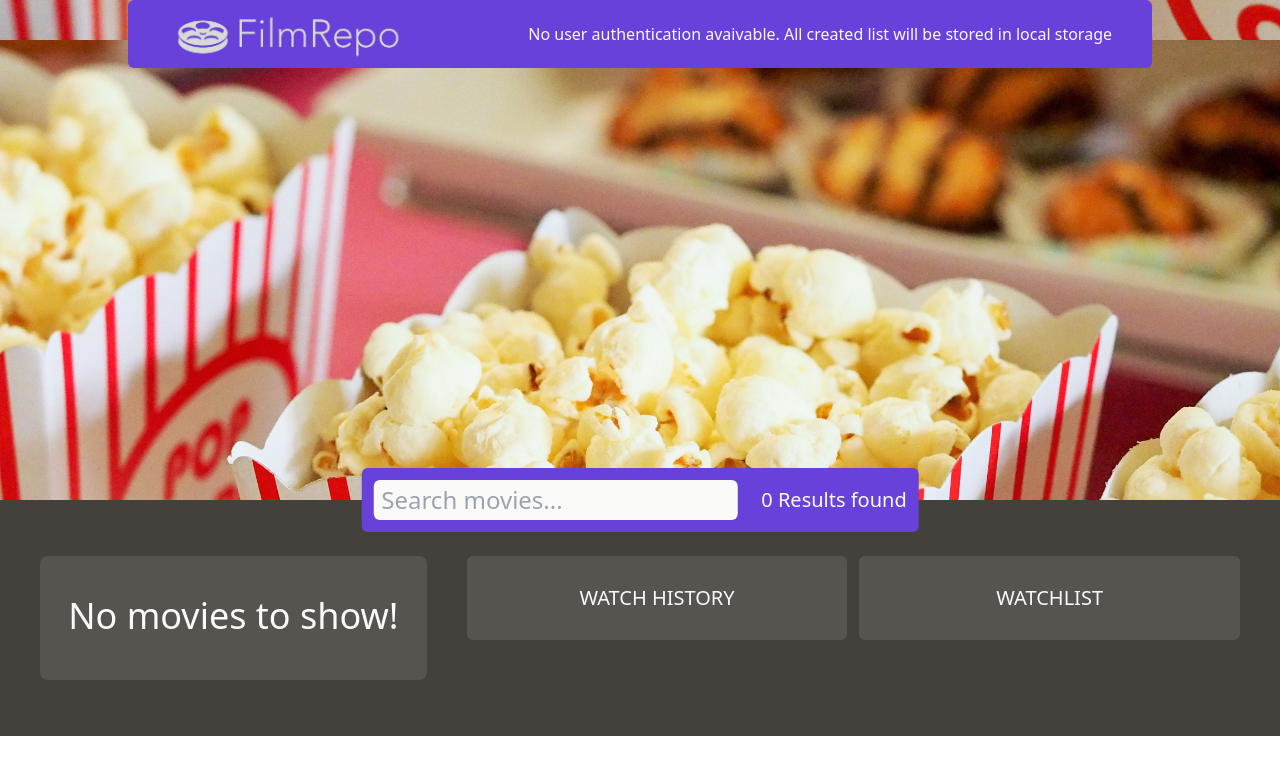
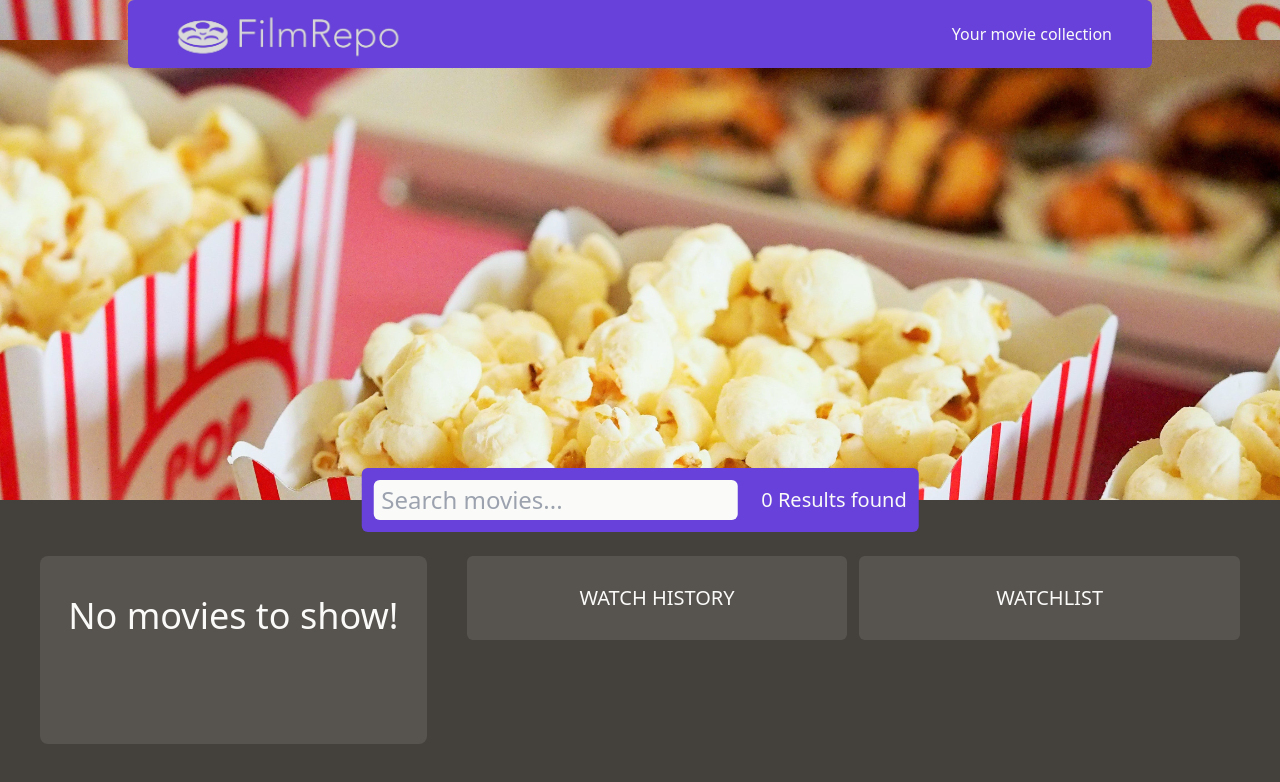
Before and after one commit to Kisyov92/FilmRepo, a React (Create React App) app: page / in a window 1280 px wide. Shown: the top 782 px of the page. Built offline with nearby package versions, Linux system fonts and the light colour scheme.

Commit message:
Fixed layout

```diff
--- a/src/App.js
+++ b/src/App.js
@@ -19,6 +19,7 @@ function App() {
 
   return (
     <>
+      <div className="flex min-h-screen flex-col">
         <Header
           onMovieInput={handleMovieInput}
           onSetQuery={setQuery}
@@ -32,6 +33,7 @@ function App() {
           // isLoggedIn={isLoggedIn}
           // user={username}
         />
+      </div>
     </>
   );
 }
--- a/src/Header.js
+++ b/src/Header.js
@@ -89,12 +89,9 @@ function Header({ moviesNum, onSetQuery }) {
       style={{ "--image-url": `url(${popcornImg})` }}
       className="relative h-[500px] bg-[image:var(--image-url)] bg-cover bg-[center_bottom_-500px] text-stone-50"
     >
-      <nav className="mx-auto flex w-[1024px] items-center justify-between rounded-md bg-[#6741d9] px-10 py-1">
+      <nav className="mx-auto flex max-w-[1024px] items-center justify-between rounded-md bg-[#6741d9] px-10 py-1">
         <img src={logo} alt="FilmRepo's logo" className="w-60" />
-        <p>
-          No user authentication avaivable. All created list will be stored in
-          local storage
-        </p>
+        <p>Your movie collection</p>
         {/* {!username && (
           <ul className="flex gap-5">
             <li
--- a/src/Main.js
+++ b/src/Main.js
@@ -110,7 +110,7 @@ function Main({ movies, isLoading, error }) {
   const noMovies = movies?.length === 0;
 
   return (
-    <main className="flex gap-10 bg-stone-700 px-10 py-14 text-stone-50">
+    <main className="flex grow gap-10 bg-stone-700 px-10 py-14 text-stone-50">
       <section className="scrollbar max-h-[600px] w-1/2 overflow-y-scroll   rounded-lg bg-stone-600">
         <div>
           {isLoading && <Loader />}
```
Lines whose indentation alone changed are shown as unchanged.
